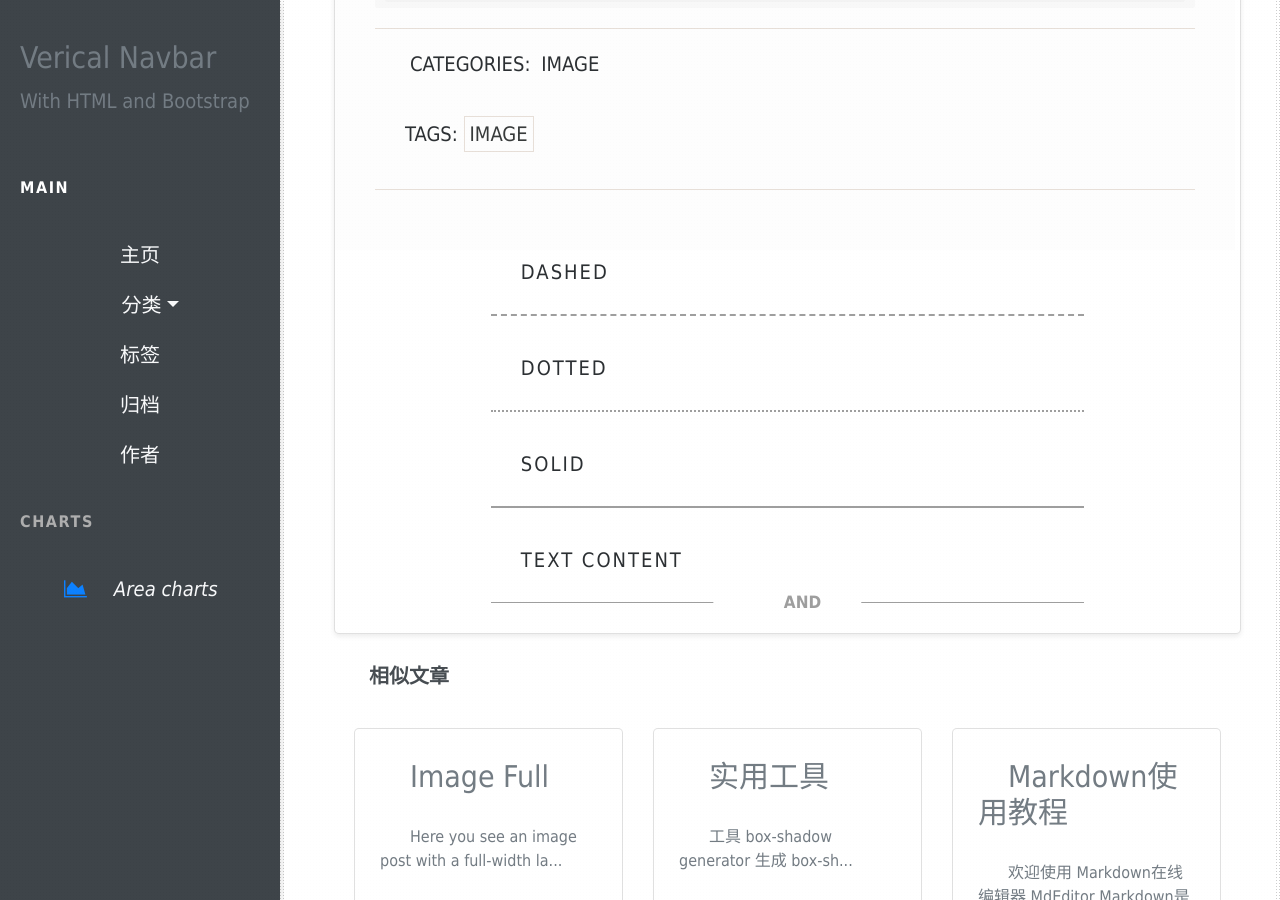
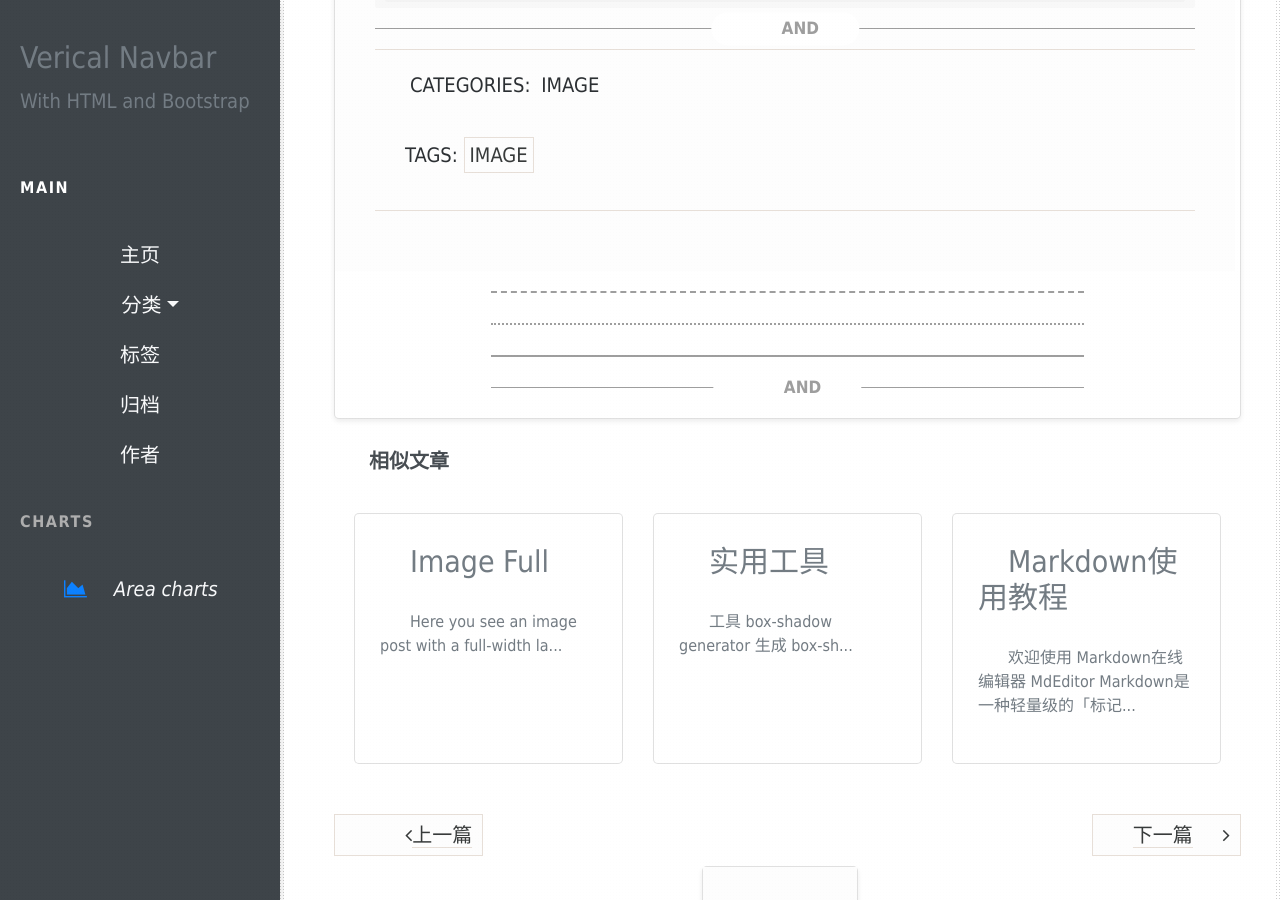
Before and after one commit to nengwuzhi/nengwuzhi.github.ioce, a Jekyll site: the page built from _posts/2015-02-07-img.md, in a window 1280 px wide and 900 px high, scrolled down 690 px. Built offline with Jekyll 4.4.1, drawn with Linux system fonts in a browser that asks for light colours; nearby versions of some CDN libraries; some of the changed text lies outside the part shown.

Commit message:
Update post.html

```diff
--- a/_layouts/post.html
+++ b/_layouts/post.html
@@ -34,6 +34,7 @@ layout: default
                         {% endif %}
                         <div class="post_content">
                             {{ content }}
+			<hr data-content="AND" class="hr-text">
                         </div>
                         {% if page.category || page.tags %}
                         <div class="catsandtags">
@@ -58,22 +59,21 @@ layout: default
      <div class="row">
         <div class="col-lg-8 mx-auto">
             <div class="mb-4">
-                <h6 class=" text-uppercase">Dashed</h6>
+
                 <!-- Dashed divider -->
                 <hr class="dashed">
             </div>
             <div class="mb-4">
-                <h6 class=" text-uppercase">Dotted</h6>
+
                 <!-- Dotted divider -->
                 <hr class="dotted">
             </div>
             <div class="mb-4">
-                <h6 class="text-uppercase">Solid</h6>
+
                 <!-- Solid divider -->
                 <hr class="solid">
             </div>
             <div class="mb-4">
-                <h6 class=" text-uppercase">Text content</h6>
                 <!-- Gradient divider -->
                 <hr data-content="AND" class="hr-text">
             </div>
```
